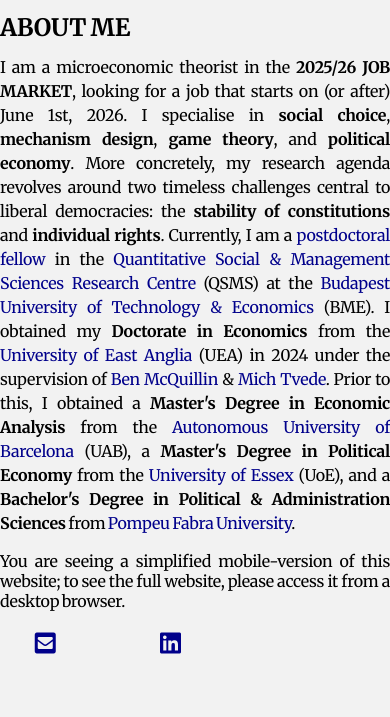
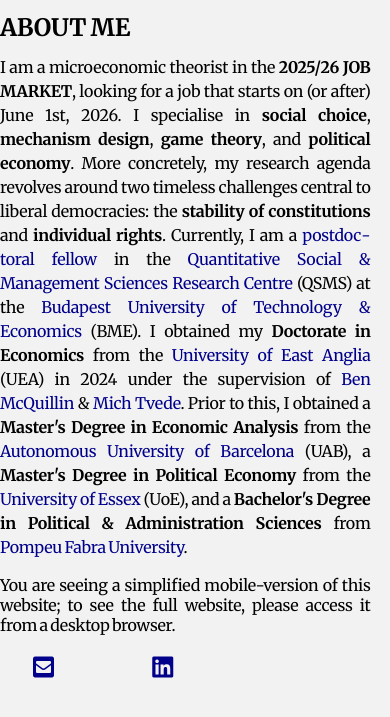
Before and after one commit to HectorHermidaRivera/hectorhermidarivera.github.io, a Jekyll site: the page built from index.md, in a window 390 px wide. Shown: the top 717 px of the page. Built offline with Jekyll 4.4.1, drawn with Linux system fonts in a browser that asks for light colours; a style sheet for code colours, icons or effects is not loaded.

Commit message:
Update style.css

```diff
--- a/assets/css/style.css
+++ b/assets/css/style.css
@@ -291,9 +291,9 @@ a {
   .content {
     margin: 0 !important;
     padding: 0 !important;
-    width: 100% !important;      /* force full width */
-    max-width: 100% !important;  /* prevent desktop max-width from limiting */
-    box-sizing: border-box;      /* ensure padding doesn't expand width */
+    width: 95% !important;
+    max-width: 100% !important;
+    box-sizing: border-box;
   }
 
   /* Mobile-only block spans full width */
@@ -325,7 +325,7 @@ a {
     width: 100% !important;
     padding: 0 !important;
     margin: 0 !important;
-    line-height: 1.5;
+    line-height: 1;
   }
 
   #about-me .mobile-intro p {
```
